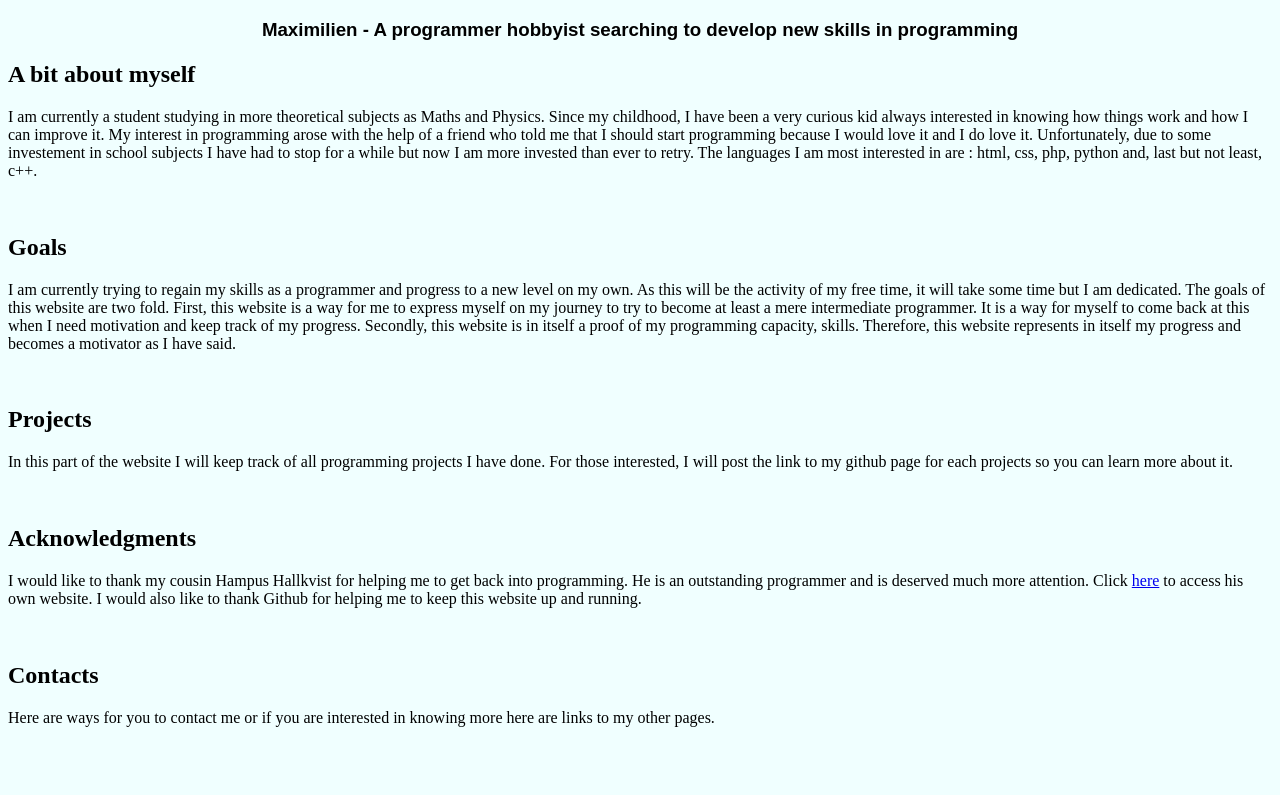
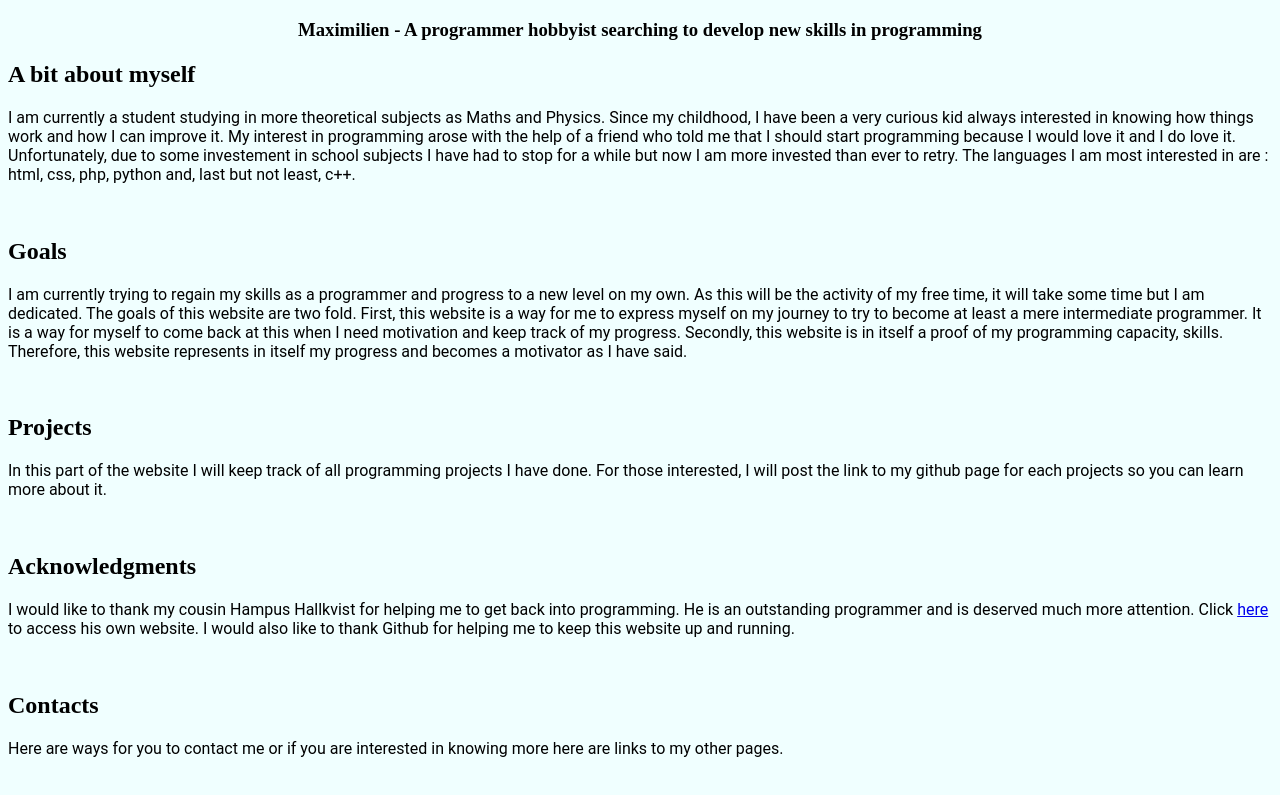
Before and after one commit to MaxxiPaxxi/MaxxiPaxxi.github.io, a plain HTML site: page index.html in a window 1280 px wide. Shown: the part 61-856 px from the top of the page. Before the commit the page ends 830 px from the top, so only its background shows below. Drawn offline with Linux system fonts and the light colour scheme.

Commit message:
Add files via upload

```diff
--- a/layout.css
+++ b/layout.css
@@ -10,5 +10,8 @@ body {
 }
 h3 {
     text-align: center;
-    font-family: 'Didact Gothic', sans-serif;
+    font-family: 'Didact Gothic', serif;
 }
+p {
+    font-family: 'Roboto', sans-serif;
+}
```
